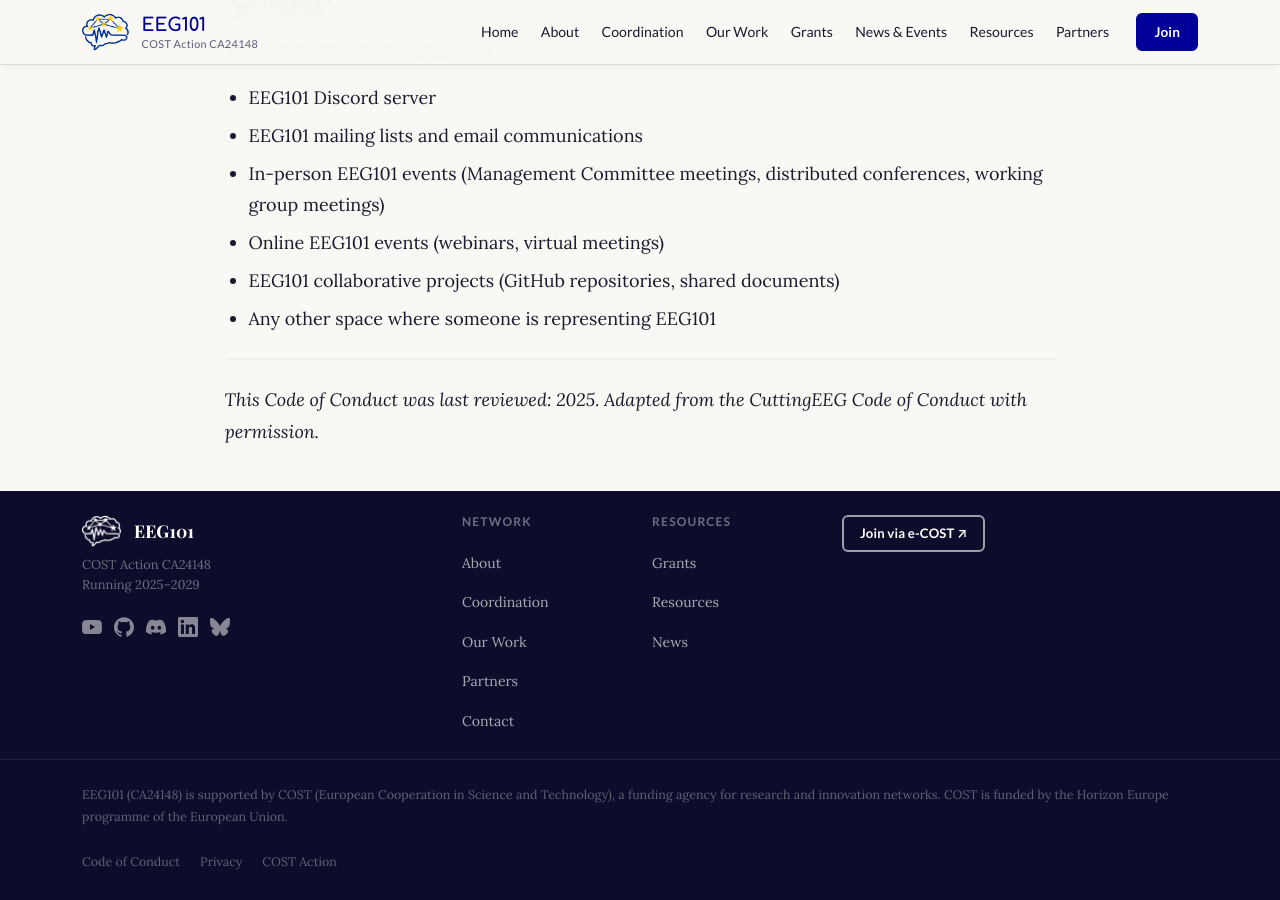
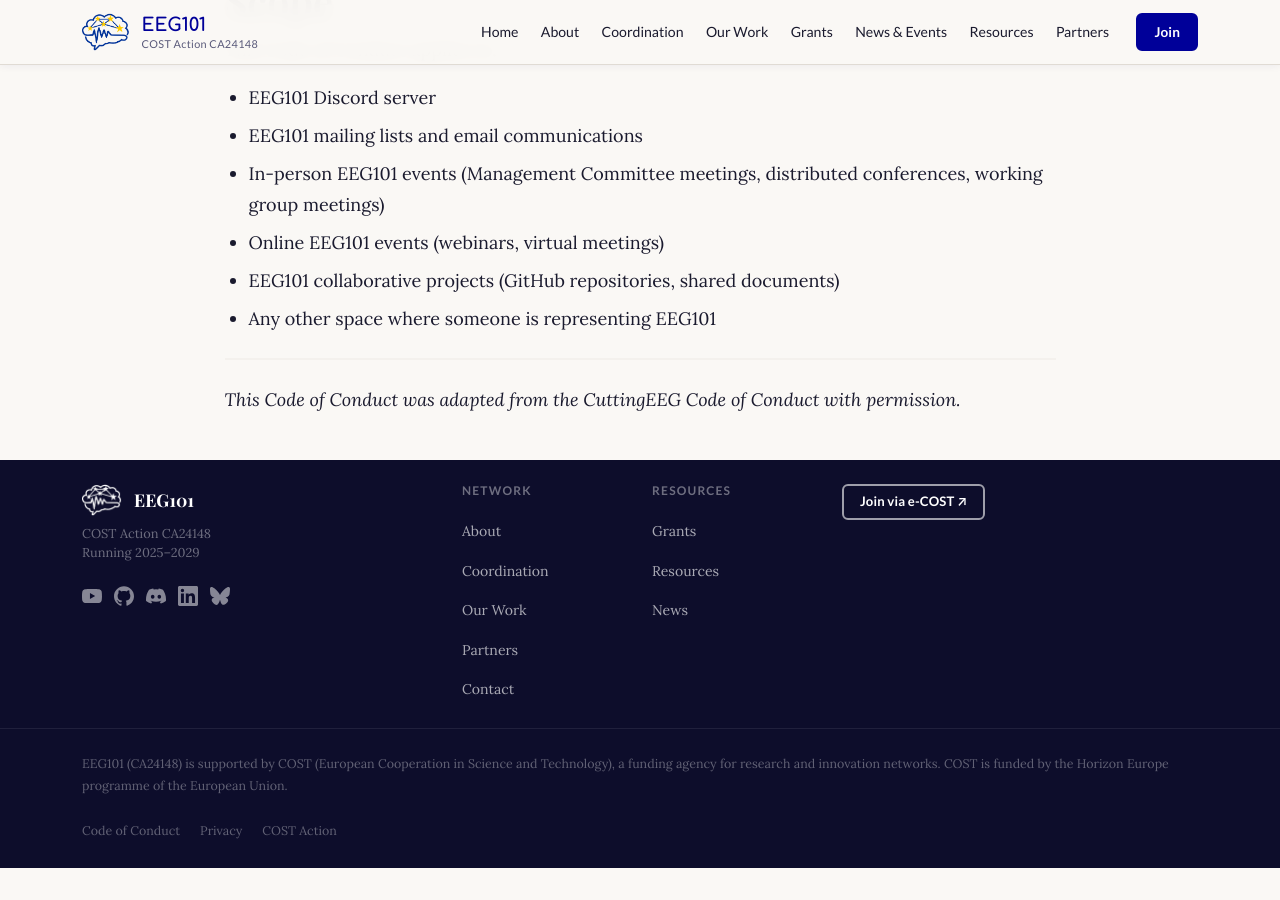
Before and after one commit to mcvinding/website-1, a Jekyll site: the page built from code-of-conduct.md, in a window 1280 px wide and 900 px high, scrolled down 2142 px. Built offline with Jekyll 4.4.1, drawn with Linux system fonts in a browser that asks for light colours; after the commit the page ends 3010 px from its top, so only the background shows below that.

Commit message:
Update code-of-conduct.md

```diff
--- a/code-of-conduct.md
+++ b/code-of-conduct.md
@@ -6,7 +6,7 @@ description: "EEG101 COST Action Code of Conduct — community standards for res
 permalink: /code-of-conduct/
 ---
 
-The EEG101 Code of Conduct is adapted from the [CuttingEEG Code of Conduct](https://cuttingeeg.org) and applies to all EEG101 spaces — including Discord, mailing lists, in-person and online events, working group meetings, and collaborative projects.
+The EEG101 Code of Conduct is adapted from the [CuttingEEG Code of Conduct](https://cuttingeeg.org/wp-content/uploads/2026/03/Code-of-conduct-2026.03.24.pdf) and applies to all EEG101 spaces — including Discord, mailing lists, in-person and online events, working group meetings, and collaborative projects.
 
 ---
 
@@ -73,4 +73,4 @@ This Code of Conduct applies to:
 
 ---
 
-*This Code of Conduct was last reviewed: 2025. Adapted from the CuttingEEG Code of Conduct with permission.*
+*This Code of Conduct was adapted from the CuttingEEG Code of Conduct with permission.*
```
